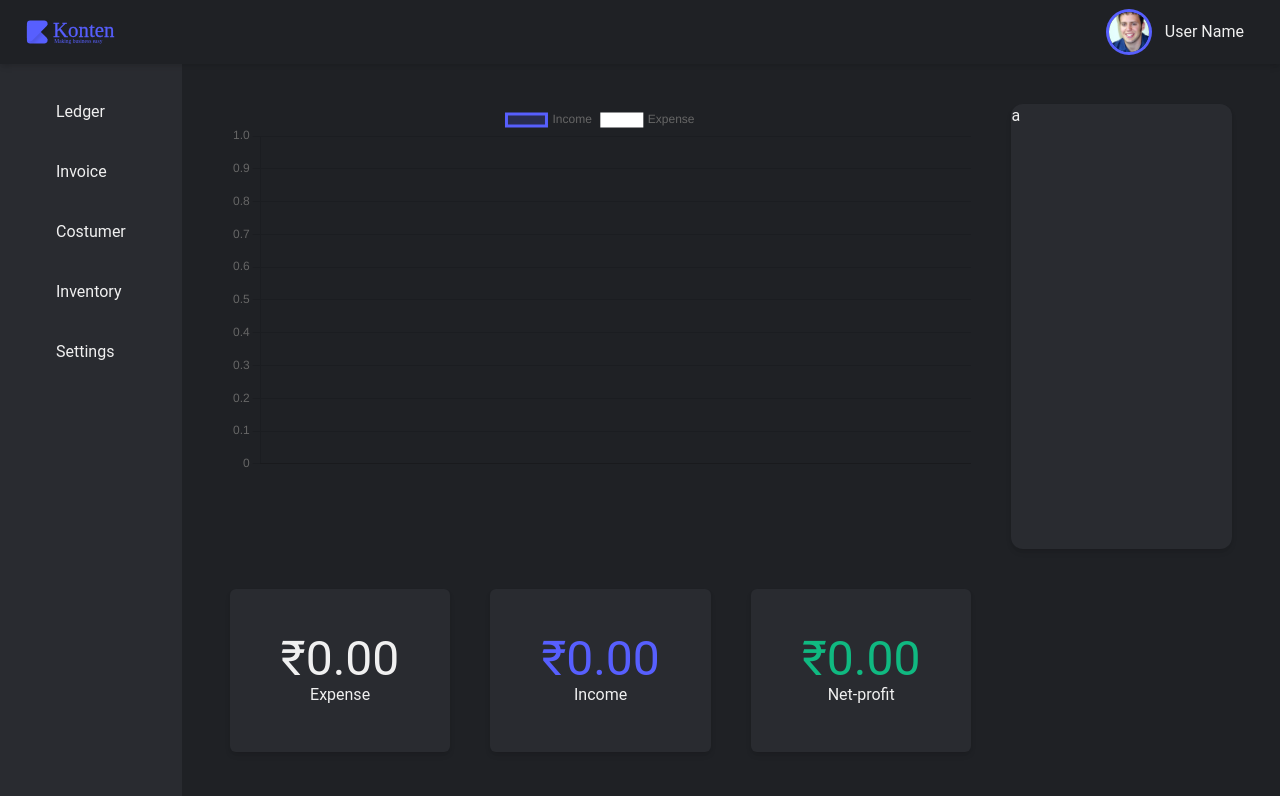
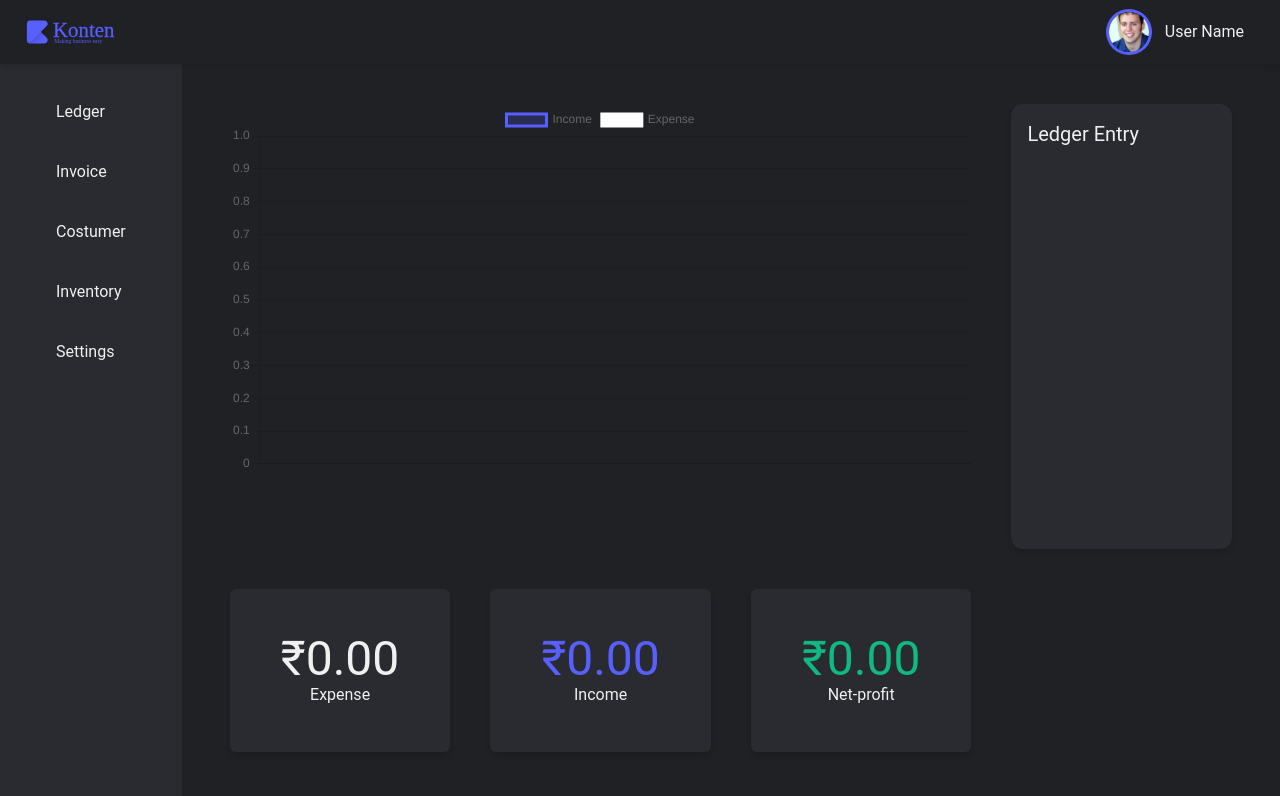
Before and after one commit to neilchetna/konten, a React (Create React App) app: page /ledger in a window 1280 px wide. Shown: the top 796 px of the page. Built offline with nearby package versions, Linux system fonts and the light colour scheme.

Commit message:
transaction list

```diff
--- a/src/Components/Pages/Dashboard/Ledger/Entry.js
+++ b/src/Components/Pages/Dashboard/Ledger/Entry.js
@@ -0,0 +1,27 @@
+import React, { useContext } from "react";
+import { GlobalContext } from "../../../Context/GlobalState";
+
+export default function Entry() {
+  const { transactions } = useContext(GlobalContext);
+  console.log(transactions);
+
+  return (
+    <div className="p-4">
+      <p className="text-xl">Ledger Entry</p>
+      <div>
+        {transactions.map((transaction) => (
+          <EntryList transaction={transaction} />
+        ))}
+      </div>
+    </div>
+  );
+}
+
+function EntryList({ transaction = {} }) {
+  return (
+    <div className="">
+      <p>{transaction.type}</p>
+      <p>{transaction.amount}</p>
+    </div>
+  );
+}
--- a/src/Components/Pages/Dashboard/Ledger/Ledger.js
+++ b/src/Components/Pages/Dashboard/Ledger/Ledger.js
@@ -3,6 +3,7 @@ import Char from "./Char";
 
 import { GlobalProvider } from "../../../Context/GlobalState";
 import { Balance } from "./Balance";
+import Entry from "./Entry";
 
 export default function Ledger(props) {
   return (
@@ -12,7 +13,9 @@ export default function Ledger(props) {
           <div className="col-span-3">
             <Char />
           </div>
-          <div className="bg-black-200 rounded-xl shadow-md">a</div>
+          <div className="bg-black-200 rounded-xl shadow-md">
+            <Entry />
+          </div>
           <Balance />
         </div>
       </GlobalProvider>
--- a/src/Components/Pages/Dashboard/Settings.js
+++ b/src/Components/Pages/Dashboard/Settings.js
@@ -35,10 +35,10 @@ function Settings() {
         >
           Currencies
           <Menu.Button>PlaceHolder Ruppes</Menu.Button>
-          <Menu.Items className="absolute right-0 w-56 mt-2 origin-top-right bg-white  rounded-md shadow-sm ring-1 ring-black ring-opacity-5 focus:outline-noneu">
+          <Menu.Items className="absolute right-0 w-56 mt-2 origin-top-right bg-black-200 rounded-md shadow-sm ring-1 ring-gray-100 mt-10 ring-opacity-5  focus:outline-noneu">
             {curr.map((cur, index) => (
               <Menu.Item key={index}>
-                <button className="p-3 px-7 w-full hover:bg-sky-50 hover:text-sky-700 rounded-lg font-bold">
+                <button className="p-3 px-1 w-full hover:bg-sky-50 hover:text-sky-700 rounded-lg font-bold border-b-1 border-gray-100">
                   {[cur.name, cur.uni].join(" ")}
                 </button>
               </Menu.Item>
--- a/tailwind.config.js
+++ b/tailwind.config.js
@@ -7,6 +7,7 @@ module.exports = {
       serif: ["apple-system", "Gerorgia"],
       body: ["Open Sans"],
     },
+    extend: {
       colors: {
         black: {
           100: "#1F2125",
@@ -26,7 +27,7 @@ module.exports = {
           200: "#FFFFFF",
         },
       },
-    extend: {},
+    },
   },
   variants: {
     extend: {},
```
Also changed, not shown: 1 other file (tests, documents, lock files or other folders). Lines whose indentation alone changed are shown as unchanged.
